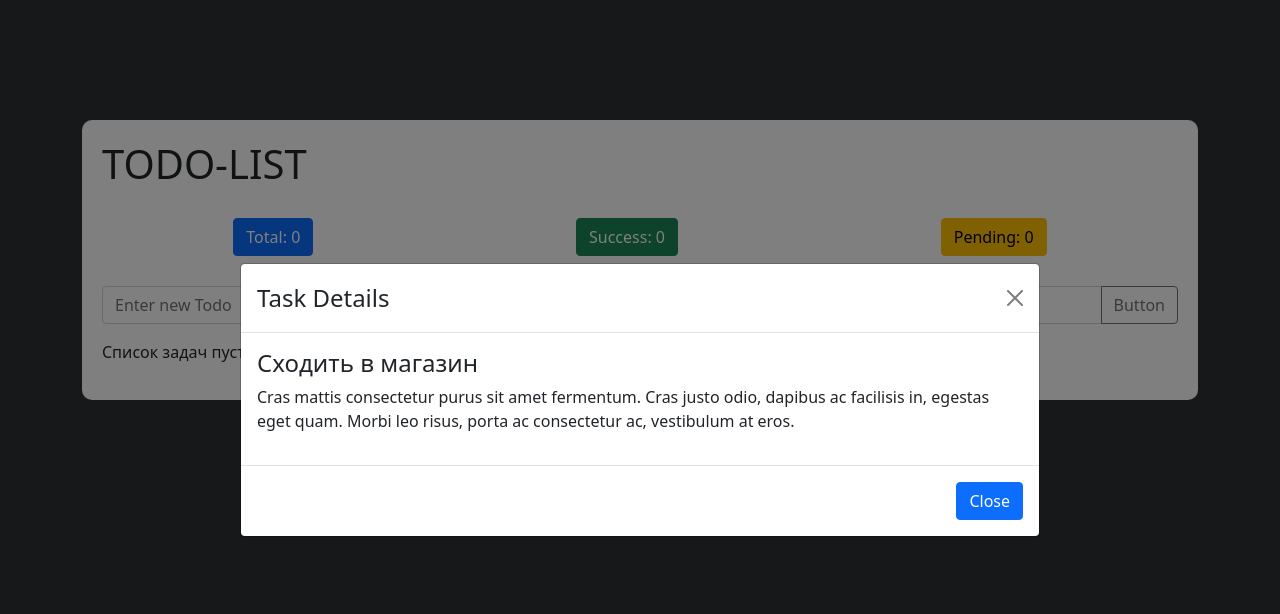
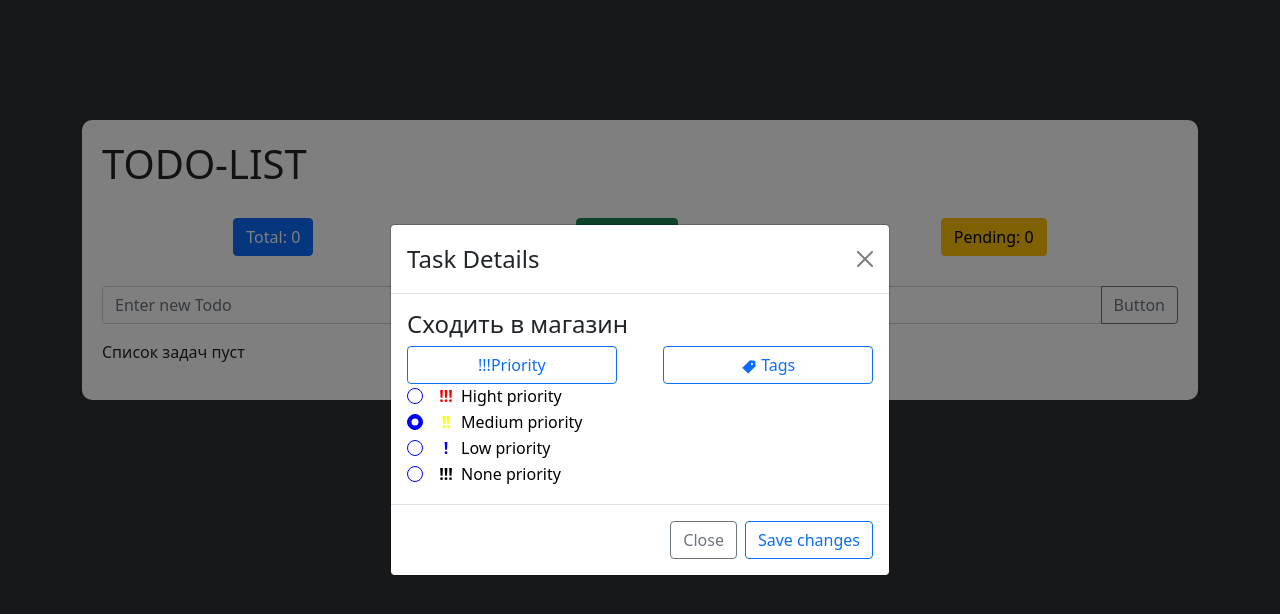
Before and after one commit to merkushynArt/TODO-LIST, a React (Create React App) app: page / in a window 1280 px wide. Both pictures are taken after a click on the element 1166 px from the left and 360 px from the top of the page. Shown: the top 614 px of the page. Built offline with nearby package versions, Linux system fonts and the light colour scheme.

Commit message:
implemented priority selecttion

```diff
--- a/src/App.js
+++ b/src/App.js
@@ -12,7 +12,7 @@ function App() {
       {
          id: 1,
          title: 'Сходить в магазин',
-         priority: 'medium',
+         priority: 'Medium',
          date: 'jul 19',
          success: false,
          pending: true,
@@ -24,6 +24,8 @@ function App() {
    const [status, setStatus] = useState('Total');
 
    const [modalShow, setModalShow] = useState(false);
+
+   const [check, setCheck] = useState('');
 
    const [modalShowObj, setModalShowObj] = useState({
       success: null,
@@ -52,7 +54,7 @@ function App() {
                         <p>Список выполненых задач пуст</p>
                      :
                      <>
-                        <ListBlock setModalShowObj={setModalShowObj} modalShow={modalShow} setModalShow={setModalShow} status={status} setTasks={setTasks} tasks={tasks} setStatus={setStatus} />
+                        <ListBlock setCheck={setCheck} setModalShowObj={setModalShowObj} modalShow={modalShow} setModalShow={setModalShow} status={status} setTasks={setTasks} tasks={tasks} setStatus={setStatus} />
                         <p className="App__clear" onClick={() => setTasks([])}>
                            Clear All
                            <MdDelete/>
@@ -62,7 +64,11 @@ function App() {
             </div>
          </div>
          <MyVerticallyCenteredModal
-            obj={modalShowObj}
+            tasks={tasks}
+            setTasks={setTasks}
+            modalShowObj={modalShowObj}
+            check={check}
+            setCheck={setCheck}
             show={modalShow}
             onHide={() => setModalShow(false)}
          />
--- a/src/components/FormBlock/formBlock.css
+++ b/src/components/FormBlock/formBlock.css
@@ -0,0 +1,7 @@
+.form-check-input.is-valid:checked {
+   background-color: blue !important;
+   transition: all .5s linear;
+}
+.form-check-input.is-valid~.form-check-label {
+   color: black !important;
+}
--- a/src/components/ListBlock/ListBlock.js
+++ b/src/components/ListBlock/ListBlock.js
@@ -4,7 +4,7 @@ import {AiFillTag} from 'react-icons/ai';
 import { MdDelete } from "react-icons/md";
 
 
-const ListBlock = ({tasks, setTasks, status, setModalShow, modalShow, obj, modalShowObj, setModalShowObj}) => {
+const ListBlock = ({tasks, setTasks, status, setModalShow, modalShow, obj, modalShowObj, setModalShowObj, setCheck}) => {
 
    const delTask = (id) => {
       setTasks(tasks.filter((elem) => {
@@ -38,13 +38,14 @@ const ListBlock = ({tasks, setTasks, status, setModalShow, modalShow, obj, modal
                   <li className='item' style={{opacity: task.success ? '50%' : '100%'}} key={task.id} onClick={() => {
                         setModalShow(true);
                         setModalShowObj(task);
+                        setCheck(task.priority)
                      }}>
                      <div className='itemLeft'>
                         <p style={{textDecoration: task.success ? 'red line-through' : 'none'}}>{task.title}</p>
                      </div>
                      <div className='itemRight'>
                         <div className='priority'>
-                           <div className='priorityCircle' style={{background: 'red'}}></div>
+                           <div className='priorityCircle' style={{background: task.priority === 'Hight' ? 'red' : task.priority === 'Medium' ? 'yellow' : task.priority === 'Low' ? 'blue' : 'black'}}></div>
                            <span>{task.priority} priority</span>
                         </div>
                         <div className='date'>
--- a/src/components/Popup/Popup.js
+++ b/src/components/Popup/Popup.js
@@ -1,13 +1,31 @@
 import React from 'react';
 import Button from 'react-bootstrap/Button';
 import Modal from 'react-bootstrap/Modal';
+import { Form } from 'react-bootstrap';
+import { AiFillTag } from 'react-icons/ai';
+import { useState } from 'react';
+import { useEffect } from 'react';
 
 
 const MyVerticallyCenteredModal = (props) => {
+   const {check, setCheck, modalShowObj, tasks, setTasks} = props;
+
+   let priority = ['Hight', 'Medium', 'Low', 'None'];
+
+   const saveChangesHandler = (id) => {
+      setTasks(tasks.map((item) => {
+         if(id === item.id) {
+            return{...item, priority: check}
+         }
+         return item
+      }))
+      props.onHide()
+   };
+
    return (
       <Modal
          {...props}
-         size="lg"
+         size="md"
          aria-labelledby="contained-modal-title-vcenter"
          centered
       >
@@ -17,15 +35,34 @@ const MyVerticallyCenteredModal = (props) => {
             </Modal.Title>
          </Modal.Header>
          <Modal.Body>
-            <h4>{props.obj.title}</h4>
-            <p>
-               Cras mattis consectetur purus sit amet fermentum. Cras justo odio,
-               dapibus ac facilisis in, egestas eget quam. Morbi leo risus, porta ac
-               consectetur ac, vestibulum at eros.
-            </p>
+            <h4>{modalShowObj.title}</h4>
+            <div style={{display: 'flex', justifyContent: 'space-between'}}>
+               <Button style={{width: '45%'}} variant="outline-primary">!!!Priority</Button>
+               <Button style={{width: '45%'}} variant="outline-primary"><AiFillTag/> Tags</Button>
+            </div>
+            <div>
+               {
+                  priority.map((item) => (
+                     <Form.Check type='radio' id={`check-api-${item}`}>
+                        <Form.Check.Input style={{borderColor: 'blue'}} checked={item === check} onChange={() => setCheck(item)} name='priority' type='radio' isValid />
+                        <Form.Check.Label style={{textAlign: 'center'}}>
+                           <span style={{color: item === 'Hight' ? 'red' : item === 'Medium' ? 'yellow' : item === 'Low' ? 'blue' : 'black',
+                           width: '30px',
+                           display: 'inline-block',
+                           fontWeight: 'bold'
+                        }}>
+                              {`${item === 'Hight' || item === 'None' ? '!!!' : item === 'Medium' ? '!!' : '!'}`}
+                           </span>
+                           {`${item} priority`}
+                        </Form.Check.Label>
+                     </Form.Check>
+                  ))
+               }
+            </div>
          </Modal.Body>
          <Modal.Footer>
-            <Button onClick={props.onHide}>Close</Button>
+            <Button variant="outline-secondary" onClick={props.onHide}>Close</Button>
+            <Button variant="outline-primary" onClick={() => saveChangesHandler(modalShowObj.id)}>Save changes</Button>
          </Modal.Footer>
       </Modal>
    );
```
